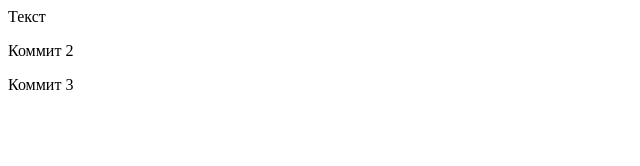
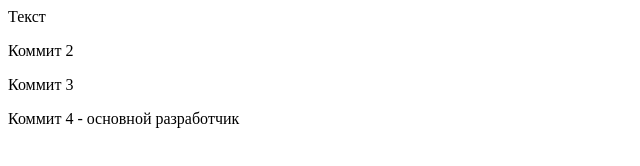
Before and after one commit to batnd/gitproject_work10, a plain HTML site: page index.html in a window 1280 px wide. Shown: the whole page, without its empty margins (0-640 px from the left). Drawn offline with Linux system fonts and the light colour scheme.

Commit message:
4 - added one more p tag

```diff
--- a/index.html
+++ b/index.html
@@ -10,6 +10,7 @@
     <div>Текст</div>
     <p>Коммит 2</p>
     <p>Коммит 3</p>
+    <p>Коммит 4 - основной разработчик</p>
     <script src="script.js"></script>
 </body>
 </html>
```
